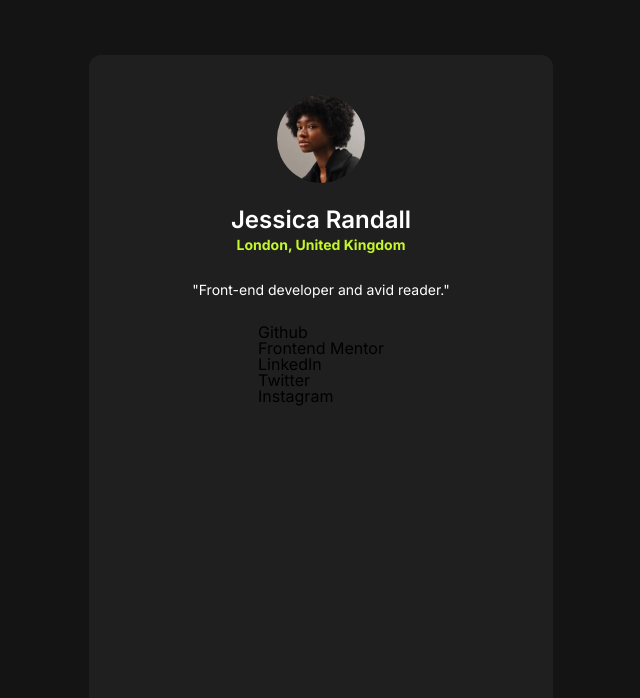
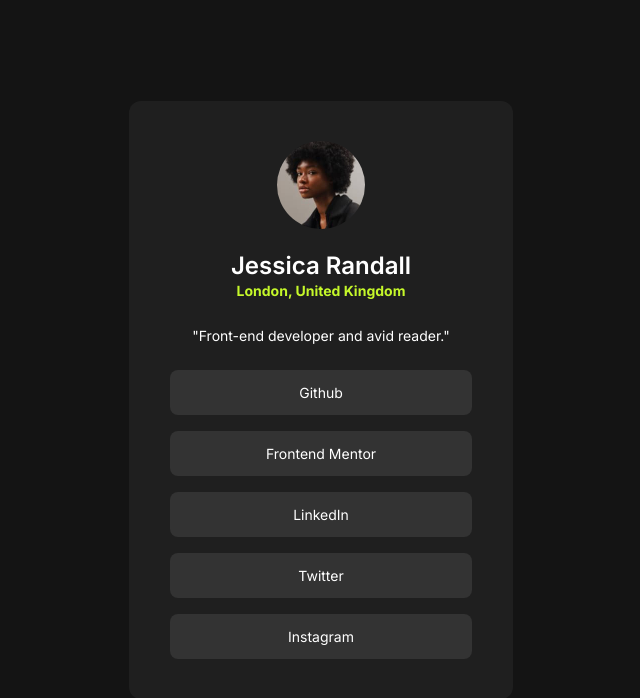
Before and after one commit to Ramon-Carrillo/Frontend-Mentor-Challenges, a plain HTML site: page Newbie-Challenges/social-links-profile-main/index.html in a window 1280 px wide. Shown: the whole page, without its empty margins (319-959 px from the left). Drawn offline with Linux system fonts and the light colour scheme.

Commit message:
Finished desktop view

```diff
--- a/Newbie-Challenges/social-links-profile-main/css/styles.css
+++ b/Newbie-Challenges/social-links-profile-main/css/styles.css
@@ -25,8 +25,7 @@ body {
   padding: 40px;
   background-color: var(--dark-grey);
   border-radius: 12px;
-  width: 384px;
-  height: 611px;
+  width: 304px;
 }
 
 .profile {
@@ -75,3 +74,29 @@ body {
   letter-spacing: 0;
   vertical-align: top;
 }
+
+.social-links {
+  display: flex;
+  justify-content: center;
+}
+
+.social-links li {
+  background-color: var(--grey);
+  border-radius: 8px;
+  height: 45px;
+  width: 302px;
+}
+
+.social-links li:not(:last-child) {
+  margin-bottom: 16px;
+}
+
+.social-links a {
+  display: flex;
+  align-items: center;
+  justify-content: center;
+  font-size: 14px;
+  line-height: 21px;
+  height: 100%;
+  color: var(--white);
+}
```
